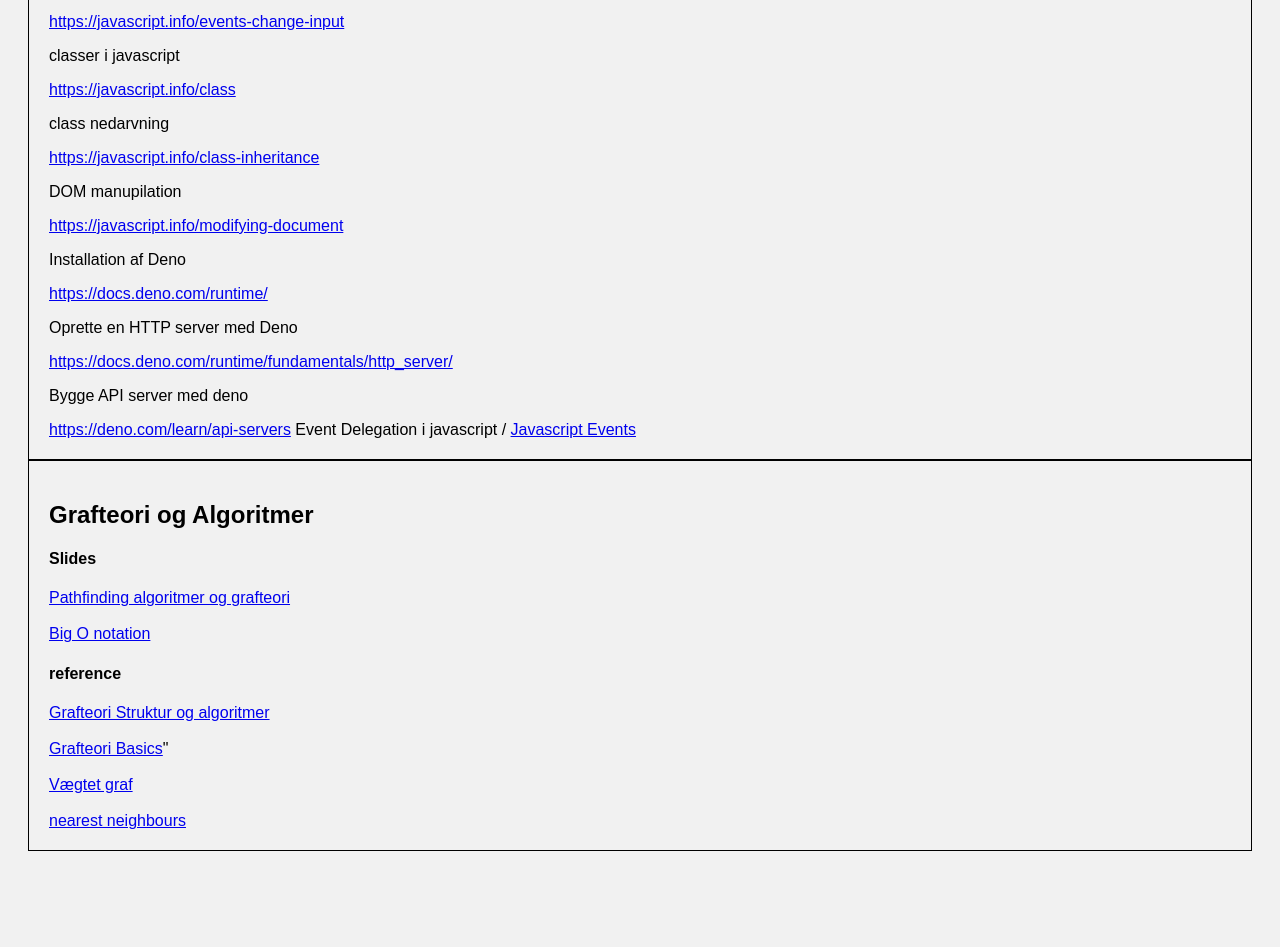
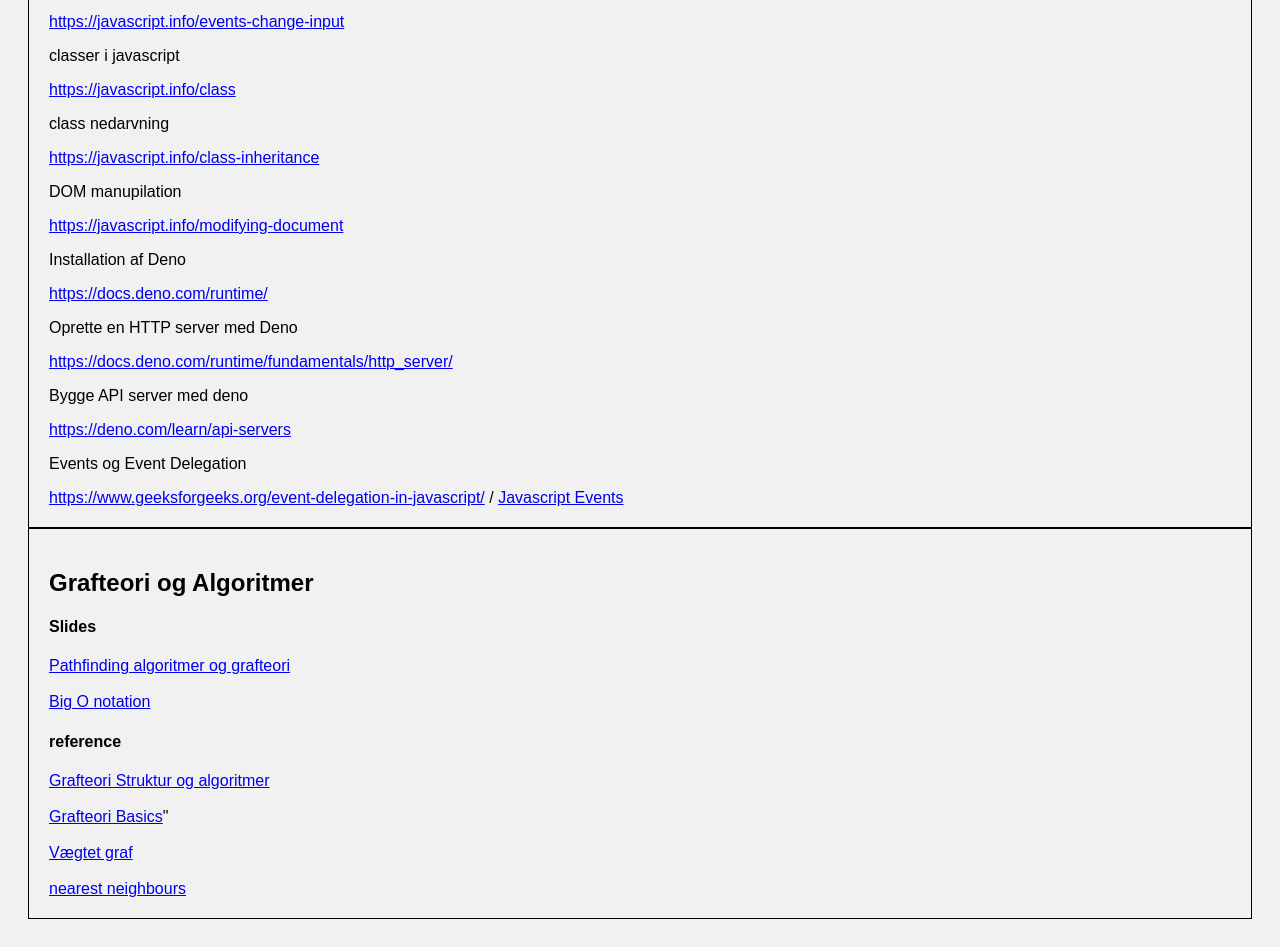
Before and after one commit to Mohammedtec/ProgrammeringB, a plain HTML site: page index.html in a window 1280 px wide. Shown: the part 4385-5332 px from the top of the page. Before the commit the page ends 5264 px from the top, so only its background shows below. Drawn offline with Linux system fonts and the light colour scheme.

Commit message:
update index.html

```diff
--- a/index.html
+++ b/index.html
@@ -229,7 +229,9 @@
                 <a href="https://docs.deno.com/runtime/fundamentals/http_server/">https://docs.deno.com/runtime/fundamentals/http_server/</a>
                 <p>Bygge API server med deno</p>
                 <a href="https://deno.com/learn/api-servers">https://deno.com/learn/api-servers</a>
-                <a href="https://www.geeksforgeeks.org/event-delegation-in-javascript/"></a> Event Delegation i javascript</a> / <a href="https://www.geeksforgeeks.org/phases-of-javascript-event/">Javascript Events</a>
+                <br>
+                <p>Events og Event Delegation</p>
+                <a href="https://www.geeksforgeeks.org/event-delegation-in-javascript/">https://www.geeksforgeeks.org/event-delegation-in-javascript/</a> / <a href="https://www.geeksforgeeks.org/phases-of-javascript-event/">Javascript Events</a>
 
             </div>
 
```
